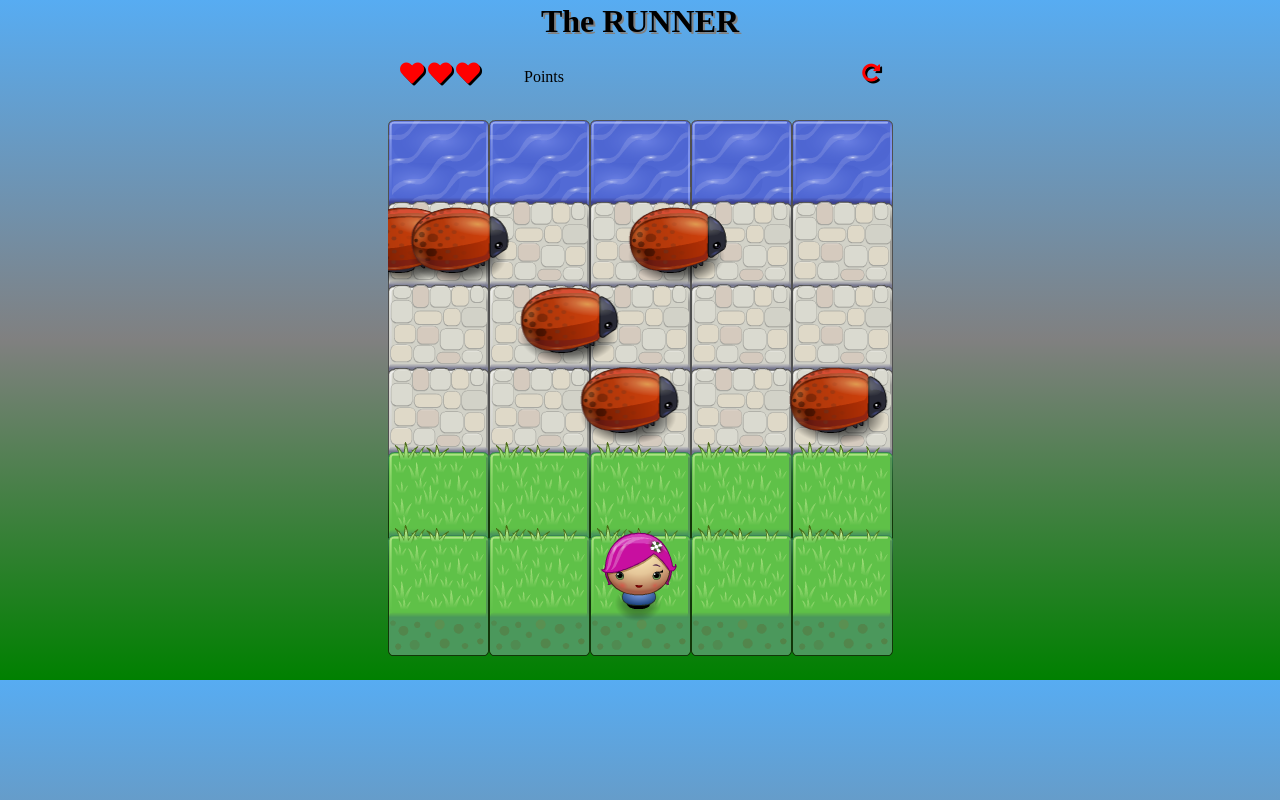
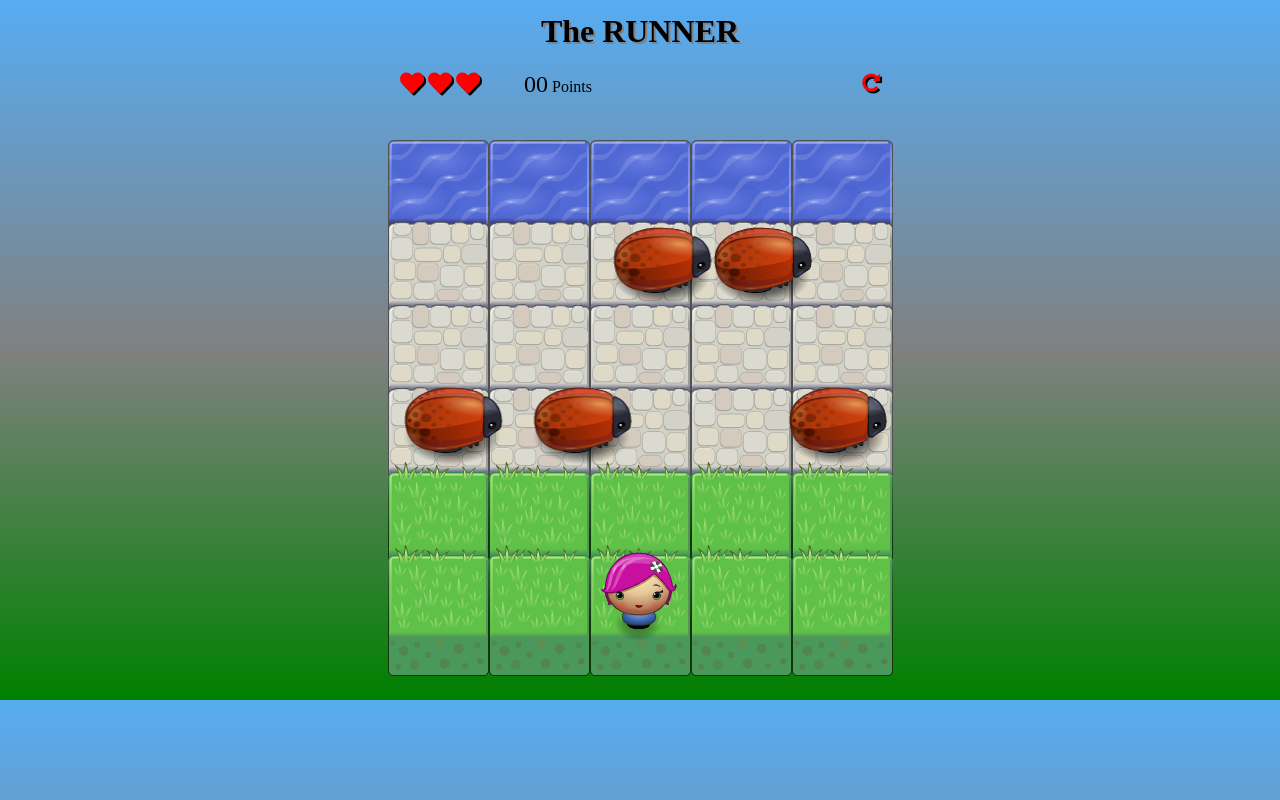
Before and after one commit to anikonomova/Classic-arcade-game-clone, a plain HTML site: page index.html in a window 1280 px wide. Drawn offline with nearby package versions, Linux system fonts and the light colour scheme.

Commit message:
Counting the score points

```diff
--- a/css/style.css
+++ b/css/style.css
@@ -8,7 +8,7 @@ body {
   justify-content: center;
   align-items: center;
   flex-direction: column;
-  max-height: 70px;
+  max-height: 90px;
 }
 h1 {
   text-shadow: 2px 2px grey;
@@ -34,7 +34,7 @@ h1 {
     font-size: 150%;
 }
 
-.state .score {
+.state #score {
   font-size: 150%;
   }
 .state .restart {
--- a/index.html
+++ b/index.html
@@ -21,7 +21,7 @@
         <li><i class="fas fa-heart"></i></li>
       </ul>
 
-      <span class="score"></span> Points
+      <span id="score">00</span> Points
         <div class="restart">
         <i class="fa fa-repeat"></i>
       </div>
@@ -37,6 +37,7 @@
 
 </div>
         </div>
+    <script src="https://ajax.googleapis.com/ajax/libs/jquery/3.2.1/jquery.min.js"></script>
     <script src="js/resources.js"></script>
     <script src="js/app.js"></script>
     <script src="js/engine.js"></script>
--- a/js/app.js
+++ b/js/app.js
@@ -1,5 +1,4 @@
-const points = document.getElementsByClassName('score');
-
+points = document.getElementById('score');
 //getting the endGame modal
 let modal = document.getElementById('modal');
 const close = document.querySelector(".close");
@@ -9,7 +8,6 @@ const replayGame = document.querySelector('.replayButton');
 const f5 = document.querySelector('.restart');
 f5.addEventListener('click', restart);
 
-let score = 0;
 
 class Player {
   constructor (x, y) {
@@ -59,8 +57,7 @@ reset() {
     this.y = 400;
     this.x = 200;
     this.score += 10;
-    score.innerHTML = this.score;
-}
+	points.innerHTML = this.score;}
 }
 };
 // Place the player object in a variable called player
@@ -137,12 +134,13 @@ function hideHearts () {
     endGame();
   }
 }
+
 //showing the modal
 function endGame() {
 
     modal.style.display = 'block';
 
-    finalScore = document.querySelector(".score").innerHTML;
+    finalScore = document.querySelector("#score").innerHTML;
 
         document.querySelector('.finalScore').innerHTML = finalScore;
 replay();
```
